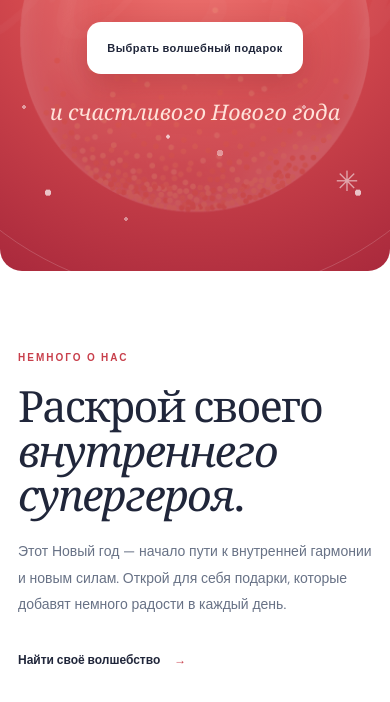
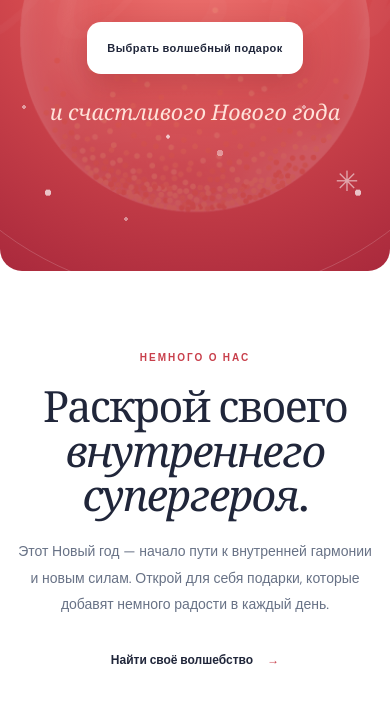
Before and after one commit to artkoro94/christmas-shop, a website built with Vite: page index.html in a window 390 px wide. Shown: the part 383-1085 px from the top of the page. Built offline with nearby package versions, Linux system fonts and the light colour scheme; a web font is replaced by a local one.

Commit message:
style: center about section copy on mobile

```diff
--- a/src/styles.css
+++ b/src/styles.css
@@ -512,3 +512,28 @@ button:focus-visible,a:focus-visible{outline-color:var(--focus)}
     letter-spacing:.1em;
   }
 }
+
+/* Center the About copy on mobile */
+@media(max-width:640px){
+  .about-copy{
+    max-width:600px;
+    margin-inline:auto;
+    text-align:center;
+  }
+
+  .about-copy .eyebrow{
+    text-align:center;
+  }
+
+  .about-copy h2{
+    margin-inline:auto;
+  }
+
+  .about-copy p{
+    margin-inline:auto;
+  }
+
+  .about-copy .text-link{
+    justify-content:center;
+  }
+}
```
